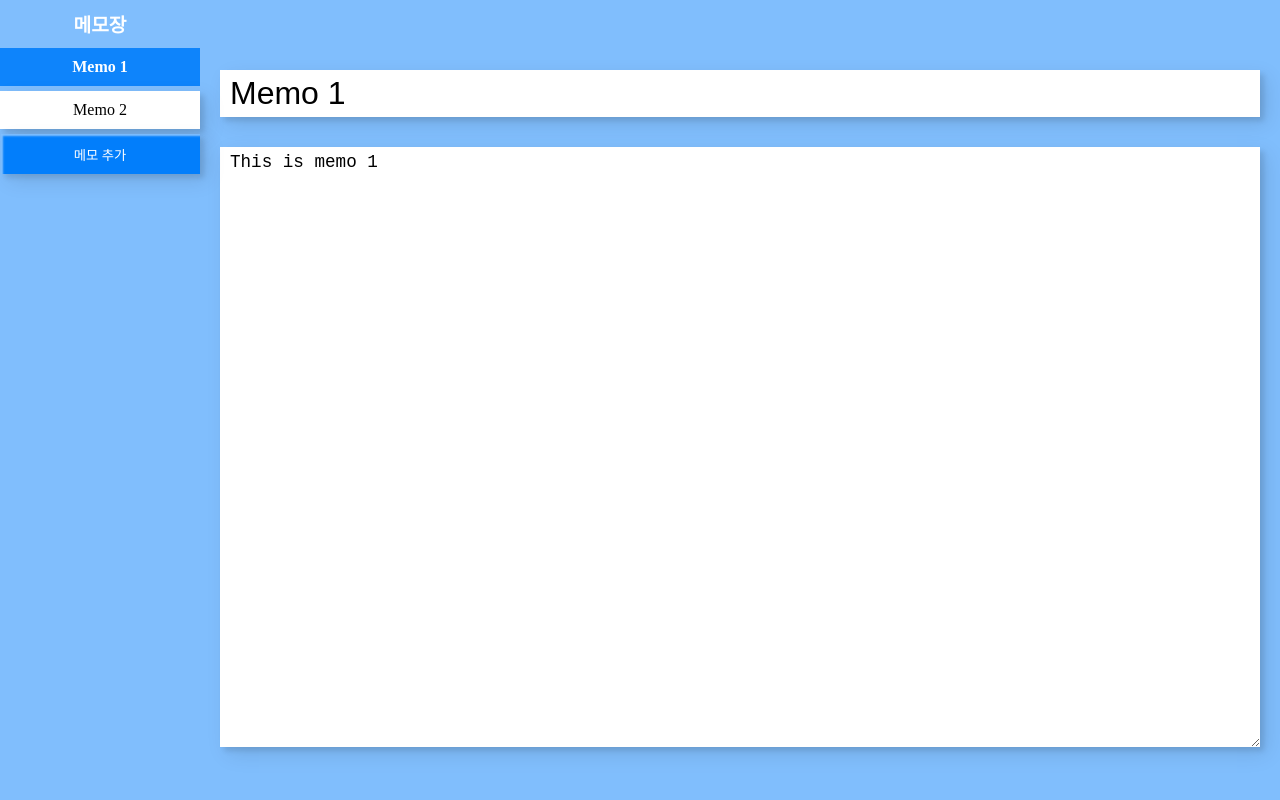
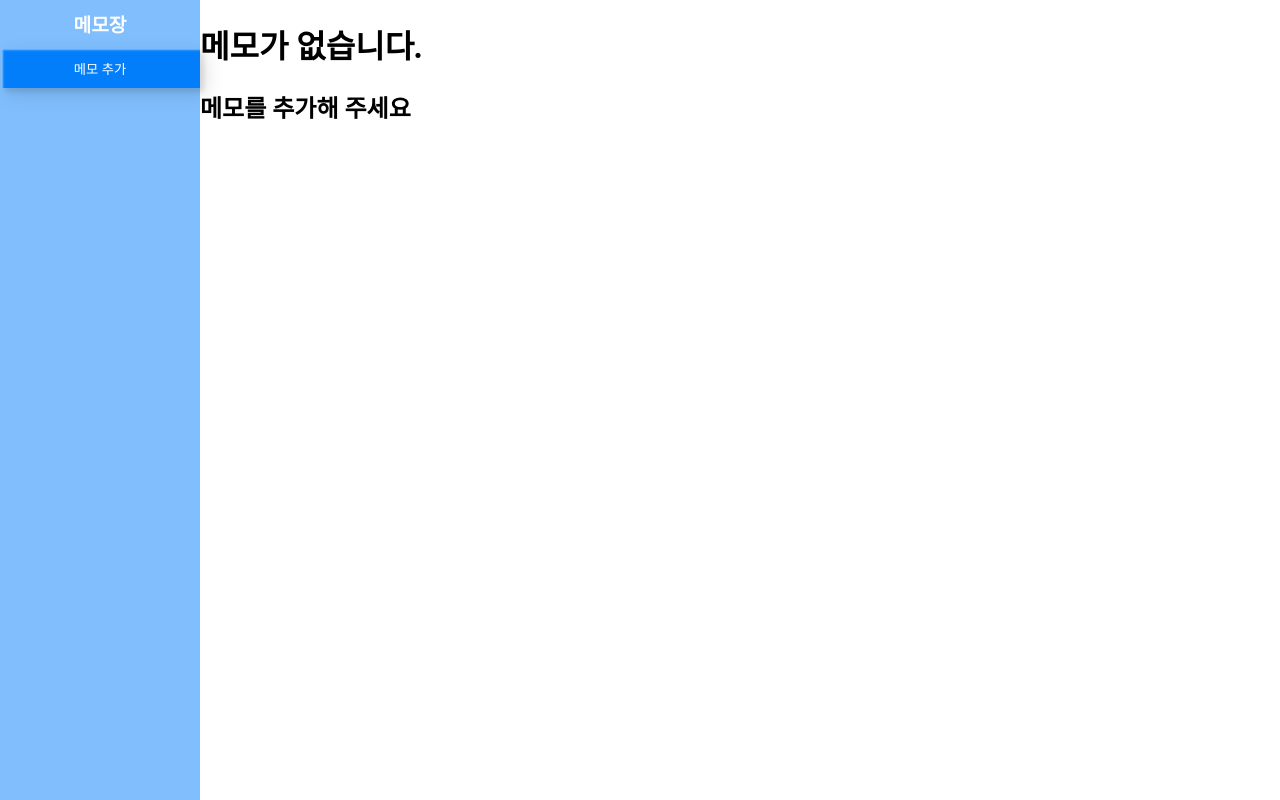
Before and after one commit to gyungsubLee/inflearn_react_prac, a React (Vite) app: page / in a window 1280 px wide. Built offline with nearby package versions, Linux system fonts and the light colour scheme.

Commit message:
project 1: memo - Local Storage를 통한 캐싱

```diff
--- a/src/App.jsx
+++ b/src/App.jsx
@@ -2,26 +2,12 @@ import "./App.css";
 import MemoContainer from "./components/MemoContainer";
 import SideBar from "./components/SideBar";
 import { useState } from "react";
+import { setItem, getItem } from "./lib/storage";
 
 const time = new Date().getTime();
 
-const defaultMemosData = [
-  {
-    title: "Memo 1",
-    content: "This is memo 1",
-    createdAt: time, // 생성 시간
-    updatedAt: time, // 수정 시간
-  },
-  {
-    title: "Memo 2",
-    content: "This is memo 2",
-    createdAt: time, // 생성 시간
-    updatedAt: time, // 수정 시간
-  },
-];
-
 function App() {
-  const [memos, setMemos] = useState(defaultMemosData);
+  const [memos, setMemos] = useState(getItem("memos") || []);
   const [memoContainerIndex, setMemoContainerIndex] = useState(0);
 
   const setMemo = (newMemo) => {
@@ -29,12 +15,13 @@ function App() {
     newMemos[memoContainerIndex] = newMemo;
 
     setMemos(newMemos);
+    setItem("memos", newMemos);
   };
 
-  const addMemo = (addMemo) => {
+  const addMemo = () => {
     const now = new Date().getTime();
 
-    setMemos([
+    const newMemos = [
       ...memos,
       {
         title: "Untitled",
@@ -42,9 +29,11 @@ function App() {
         createdAt: now,
         updatedAt: now,
       },
-    ]);
+    ];
 
+    setMemos(newMemos);
     setMemoContainerIndex(memos.length);
+    setItem("memos", newMemos);
   };
 
   const deleteMemo = (index) => {
@@ -54,11 +43,11 @@ function App() {
 
     setMemos(newMemos);
 
-    console.log(index, memoContainerIndex);
-
     if (index === memoContainerIndex) {
       setMemoContainerIndex(0);
     }
+
+    setItem("memos", newMemos);
   };
 
   return (
--- /dev/null
+++ b/src/lib/storage.js
@@ -0,0 +1,7 @@
+export function setItem(key, value) {
+  localStorage.setItem(key, JSON.stringify(value));
+}
+
+export function getItem(key) {
+  return JSON.parse(localStorage.getItem(key));
+}
```
